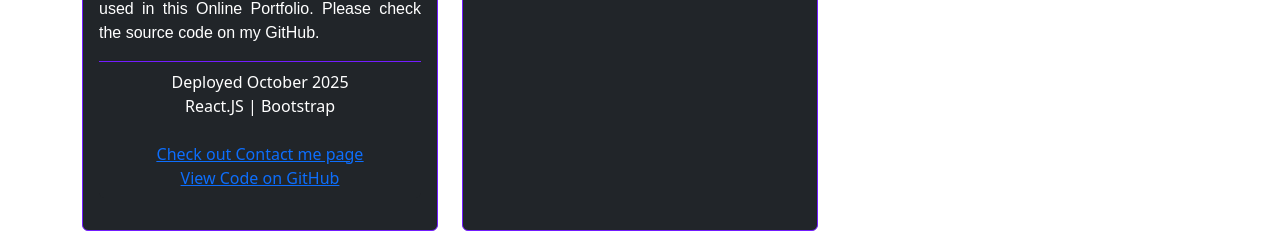
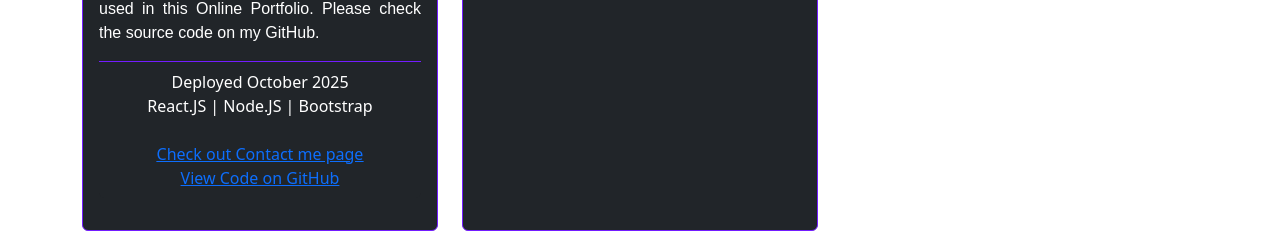
Before and after one commit to JayrusLuy/Digital-Portfolio, a React (Vite) app: page /Digital-Portfolio/projects in a window 1280 px wide. Shown: the part 1377-1608 px from the top of the page. Built offline with nearby package versions, Linux system fonts and the light colour scheme.

Commit message:
updated technical skills

```diff
--- a/src/Homepage.jsx
+++ b/src/Homepage.jsx
@@ -110,7 +110,7 @@ function Homepage() {
                   <li>Troubleshooting</li>
                   <li>Computer Systems Servicing</li>
                   <li>AI Tools Usage</li>
-                  <li>Git Commands Usage</li>
+                  <li>Git Version Control</li>
                   <li>Graphic Design</li>
                 </ul>
               </div>
--- a/src/Projects.jsx
+++ b/src/Projects.jsx
@@ -198,7 +198,7 @@ function Projects() {
                   <center>
                     Deployed October 2025
                     <br />
-                    React.JS | Bootstrap
+                    React.JS | Node.JS | Bootstrap
                     <br />
                     <br />
                     <Link to ="/contact">
```
Also changed, not shown: 3 other files (tests, documents, lock files or other folders).
